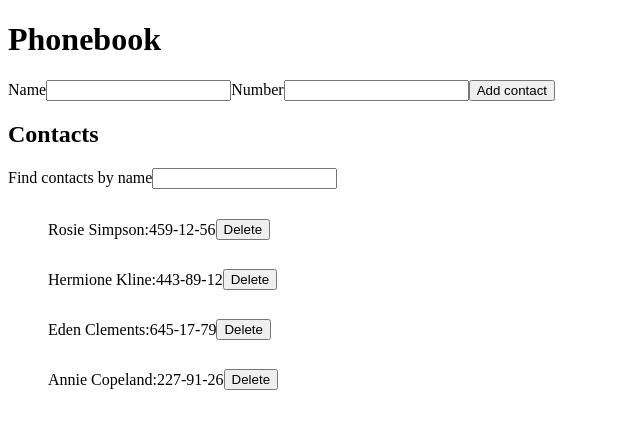
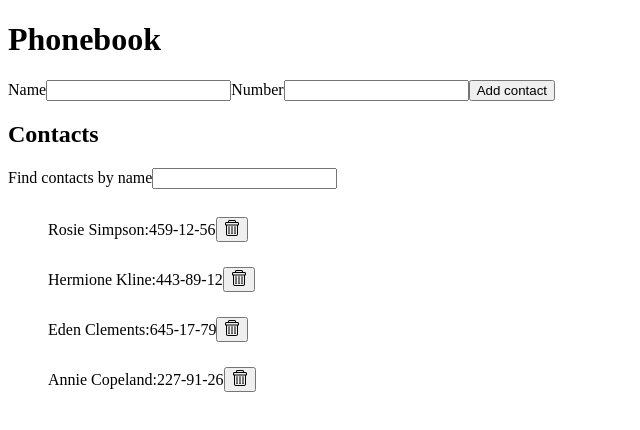
Before and after one commit to OksanaTryhub/goit-react-hw-02-phonebook, a React (Create React App) app: page / in a window 1280 px wide. Shown: the top 430 px of the page, without its empty margins (0-640 px from the left). Built offline with nearby package versions, Linux system fonts and the light colour scheme; what notiflix would draw is missing.

Commit message:
added svg icon

```diff
--- a/src/components/ContactList/ContactList.jsx
+++ b/src/components/ContactList/ContactList.jsx
@@ -1,3 +1,4 @@
+import SvgIcon from '../SvgIcon/SvgIcon';
 import css from './ContactList.module.css';
 
 const ContactList = ({ contacts, onDeleteContact }) => (
@@ -6,7 +7,9 @@ const ContactList = ({ contacts, onDeleteContact }) => (
       <li key={id} className={css.contactList__item}>
         <p>{name}: </p>
         <p>{number}</p>
-        <button onClick={() => onDeleteContact(id)}>Delete</button>
+        <button onClick={() => onDeleteContact(id)}>
+          <SvgIcon id="svg" />
+        </button>
       </li>
     ))}
   </ul>
--- /dev/null
+++ b/src/components/SvgIcon/SvgIcon.jsx
@@ -0,0 +1,29 @@
+import PropTypes from 'prop-types';
+import css from './SvgIcon.module.css';
+
+const SvgIcon = ({ id }) => {
+  switch (id) {
+    case 'svg':
+      return (
+        <svg
+          className={css.icon}
+          version="1.1"
+          xmlns="http://www.w3.org/2000/svg"
+          width="32"
+          height="32"
+          viewBox="0 0 32 32"
+        >
+          <title>trash</title>
+          <path d="M29.98 6.819c-0.096-1.57-1.387-2.816-2.98-2.816h-3v-1.002c0-1.657-1.344-3-3-3h-10c-1.657 0-3 1.343-3 3v1.001h-3c-1.595 0-2.885 1.246-2.981 2.816h-0.019v2.183c0 1.104 0.896 2 2 2v0 17c0 2.209 1.791 4 4 4h16c2.209 0 4-1.791 4-4v-17c1.104 0 2-0.896 2-2v-2.182h-0.020zM10 3.002c0-0.553 0.447-1 1-1h10c0.553 0 1 0.447 1 1v1h-12v-1zM26 28.002c0 1.102-0.898 2-2 2h-16c-1.103 0-2-0.898-2-2v-17h20v17zM28 8.001v1h-24v-1.999c0-0.553 0.447-1 1-1h22c0.553 0 1 0.447 1 1v0.999zM9 28.006h2c0.553 0 1-0.447 1-1v-13c0-0.553-0.447-1-1-1h-2c-0.553 0-1 0.447-1 1v13c0 0.553 0.447 1 1 1zM9 14.005h2v13h-2v-13zM15 28.006h2c0.553 0 1-0.447 1-1v-13c0-0.553-0.447-1-1-1h-2c-0.553 0-1 0.447-1 1v13c0 0.553 0.447 1 1 1zM15 14.005h2v13h-2v-13zM21 28.006h2c0.553 0 1-0.447 1-1v-13c0-0.553-0.447-1-1-1h-2c-0.553 0-1 0.447-1 1v13c0 0.553 0.447 1 1 1zM21 14.005h2v13h-2v-13z"></path>
+        </svg>
+      );
+    default:
+      return <svg></svg>;
+  }
+};
+
+export default SvgIcon;
+
+SvgIcon.propTypes = {
+  id: PropTypes.string.isRequired,
+};
--- /dev/null
+++ b/src/components/SvgIcon/SvgIcon.module.css
@@ -0,0 +1,4 @@
+.icon {
+  width: 16px;
+  height: 16px;
+}
```
